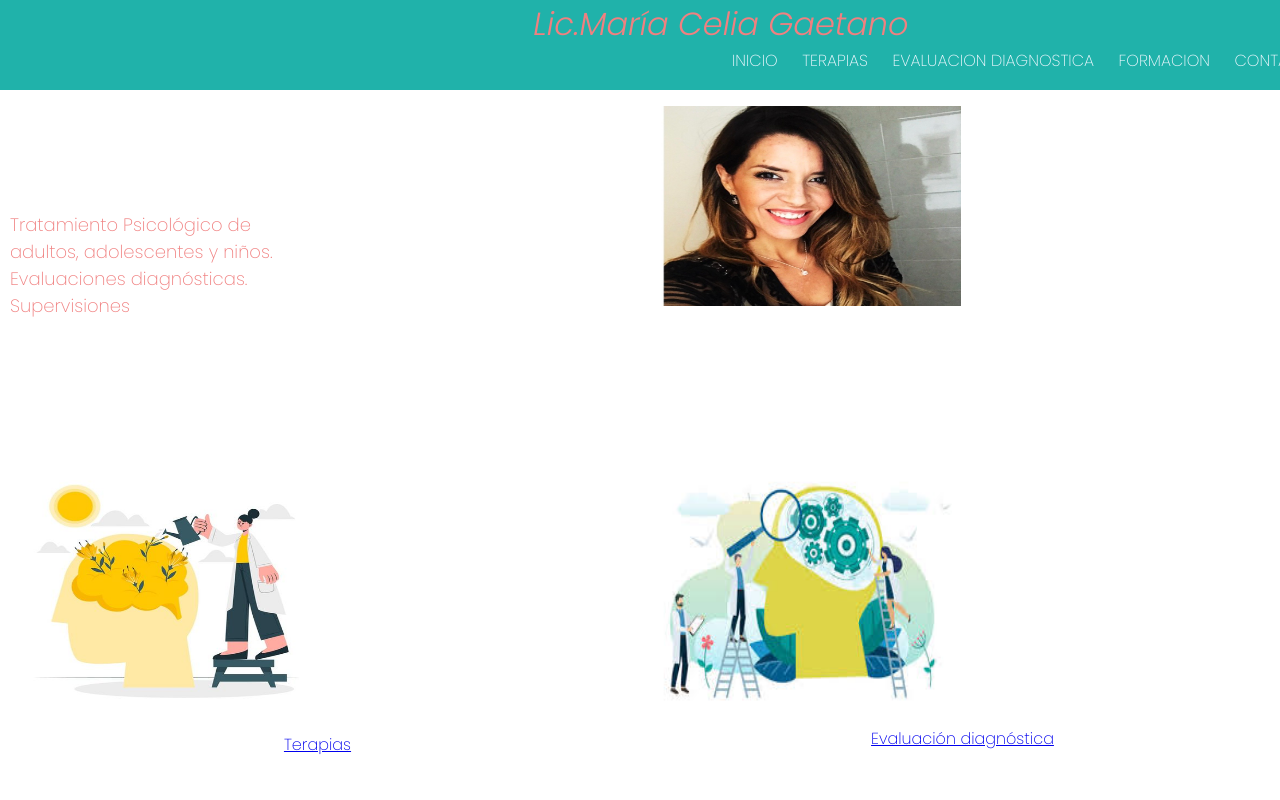
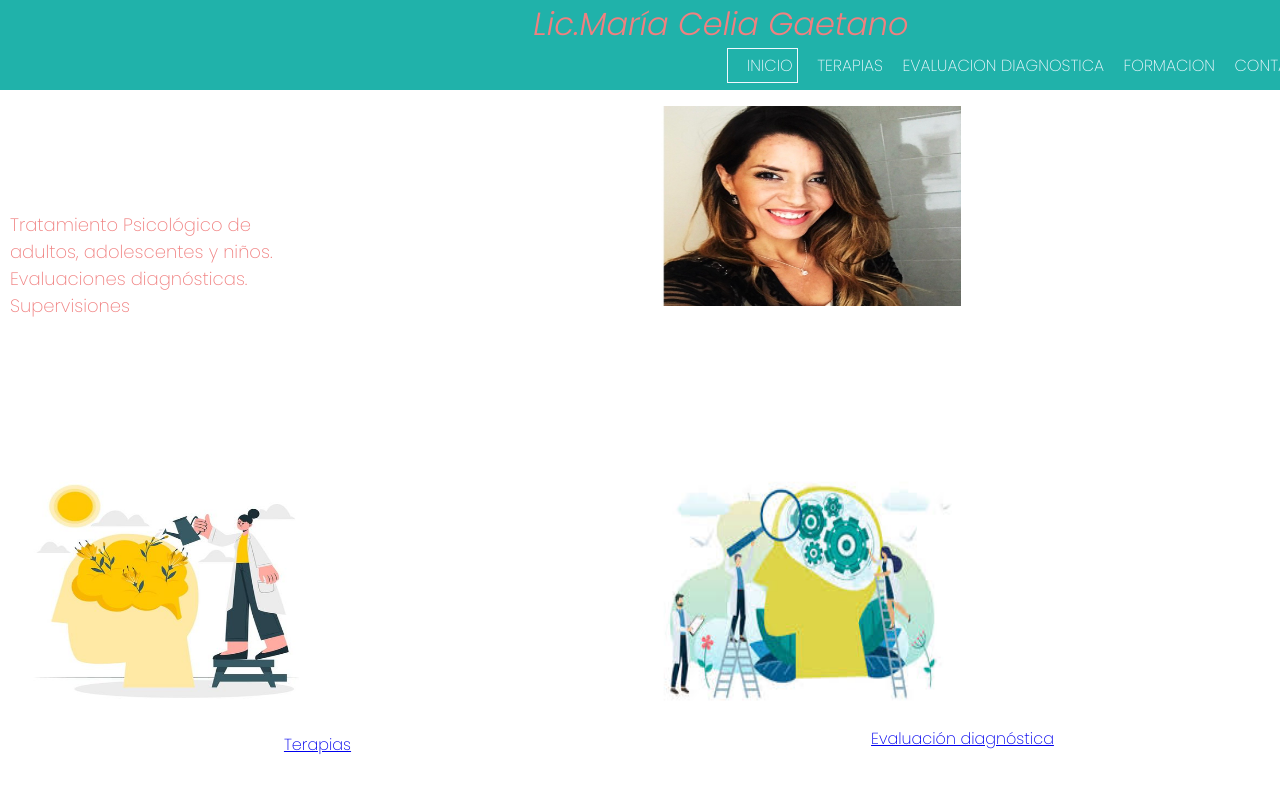
Before and after one commit to Mariacelia21/proyectocoder1, a plain HTML site: page index.html in a window 1280 px wide. In both pictures the pointer is over the item "INICIO". Shown: the top 800 px of the page. Drawn offline with Linux system fonts and the light colour scheme.

Commit message:
animacionmenu

```diff
--- a/style.css
+++ b/style.css
@@ -40,10 +40,18 @@
 
 .header .navBar .navBarNav .navBarItem .navBarLink {
     text-decoration: none;
+    text-align: center ;
     color: aliceblue;
-    margin-left: 20px;
+    margin-left: 15px;
+
 }
 
+.navBarItem:hover  {
+border: 1.5px solid aliceblue;
+padding: 0.25rem;
+transition: all 1s;
+
+}
 .header .h1 {
     color: rgb(214, 180, 176);
     font-weight: 200;
```
